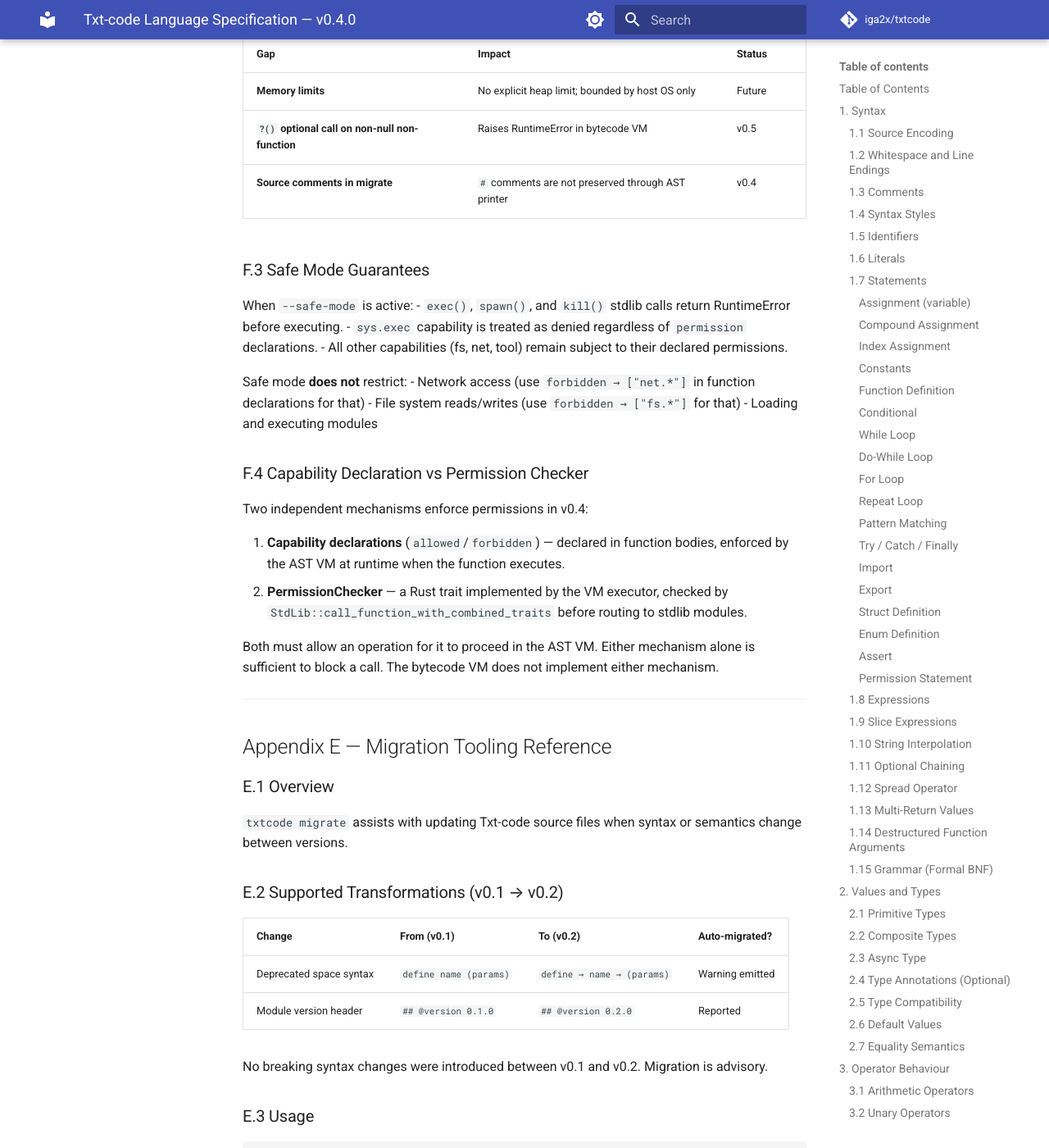
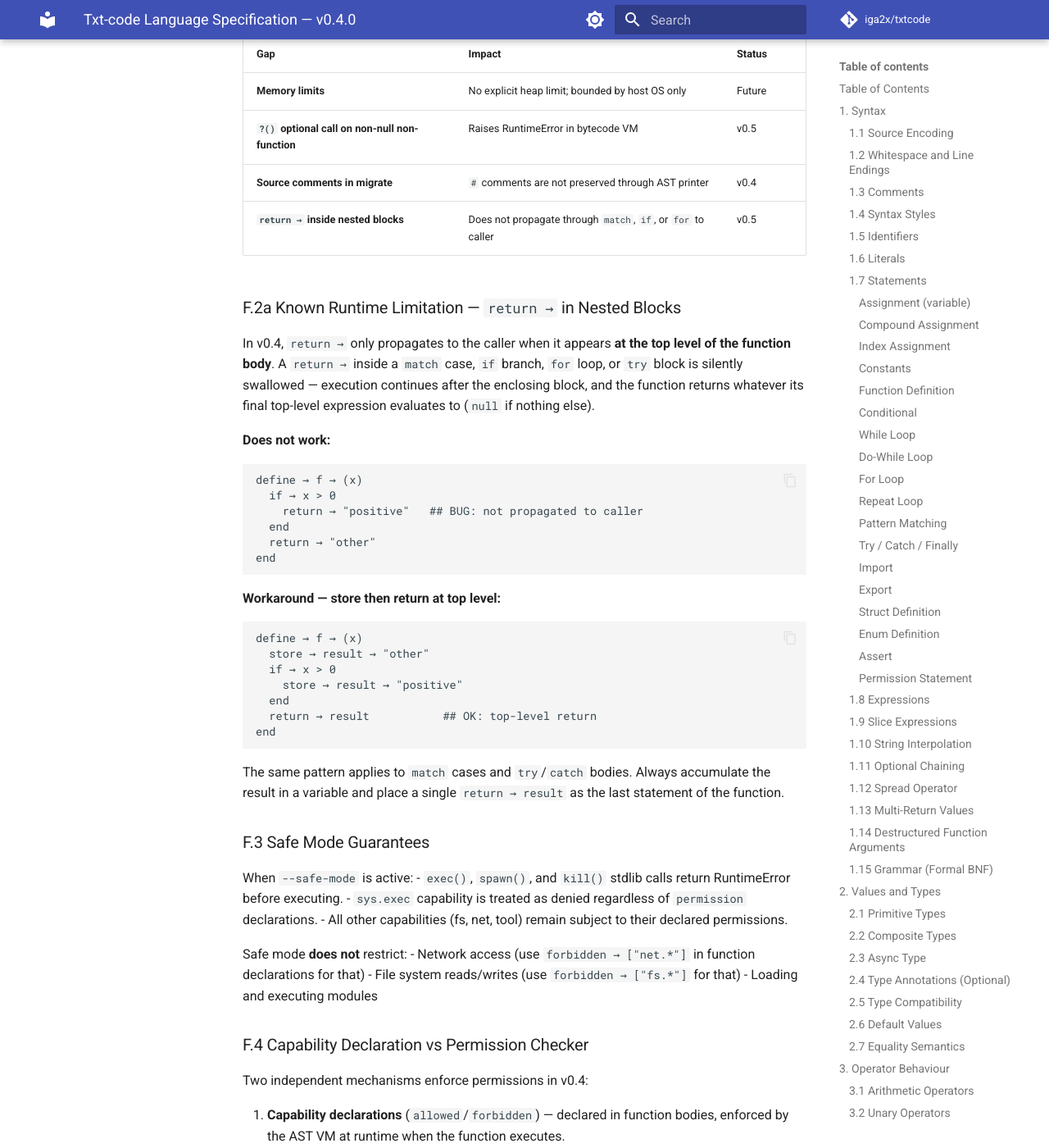
Before and after one commit to iga2x/Txtcode, an MkDocs documentation site: the page built from docs/language-spec.md, in a window 1280 px wide and 1400 px high, scrolled down 28121 px. Shown: the whole window at 82% size. Built offline with MkDocs 1.6.1 and Material for MkDocs 9.7.7, drawn with Linux system fonts in a browser that asks for light colours; comment, search, counter and statistics services are not loaded.

Commit message:
Add killer examples, fix broken examples, document VM return limitation
- Add 3 new verified examples: log_analyzer.tc, pipeline.tc, audit_trail.tc
  All 8 stable examples now pass with txtcode run
- Fix calculator.tc: use store+return pattern (return inside match was silently dropped)
- Fix file_processing.tc: use toLower, concat([item]) workaround, {"_":""} for empty maps
- Fix hello_world.tc: version string 0.1.0 → 0.4.0
- Move 7 broken examples to examples/experimental/ with README explaining status
- Document v0.4 known limitation: return inside nested blocks (if/match/for/try)
  does not propagate; workaround is store+return at top-level of function body

Co-Authored-By: Claude Sonnet 4.6 <noreply@anthropic.com>

````diff
--- a/docs/language-spec.md
+++ b/docs/language-spec.md
@@ -1128,6 +1128,38 @@ informed decisions about running Txt-code scripts.
 | **Memory limits** | No explicit heap limit; bounded by host OS only | Future |
 | **`?()` optional call on non-null non-function** | Raises RuntimeError in bytecode VM | v0.5 |
 | **Source comments in migrate** | `#` comments are not preserved through AST printer | v0.4 |
+| **`return →` inside nested blocks** | Does not propagate through `match`, `if`, or `for` to caller | v0.5 |
+
+### F.2a Known Runtime Limitation — `return →` in Nested Blocks
+
+In v0.4, `return →` only propagates to the caller when it appears **at the top level of the
+function body**. A `return →` inside a `match` case, `if` branch, `for` loop, or `try` block
+is silently swallowed — execution continues after the enclosing block, and the function returns
+whatever its final top-level expression evaluates to (`null` if nothing else).
+
+**Does not work:**
+```txtcode
+define → f → (x)
+  if → x > 0
+    return → "positive"   ## BUG: not propagated to caller
+  end
+  return → "other"
+end
+```
+
+**Workaround — store then return at top level:**
+```txtcode
+define → f → (x)
+  store → result → "other"
+  if → x > 0
+    store → result → "positive"
+  end
+  return → result           ## OK: top-level return
+end
+```
+
+The same pattern applies to `match` cases and `try`/`catch` bodies. Always accumulate the
+result in a variable and place a single `return → result` as the last statement of the function.
 
 ### F.3 Safe Mode Guarantees
 
````
Also changed, not shown: examples/experimental/README.md (added, +31 -0 lines), 13 other files.
